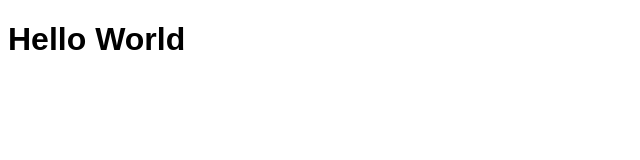
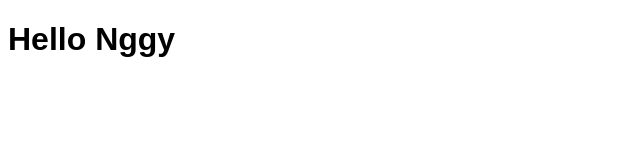
Before and after one commit to gugiimamudin24/rekweb-pertemuan-3, a plain HTML site: page index.html in a window 1280 px wide. Shown: the full height of the page, 0-640 px from the left. Drawn offline with Linux system fonts and the light colour scheme.

Commit message:
mengubah isi di dalam h1

```diff
--- a/index.html
+++ b/index.html
@@ -5,7 +5,7 @@
 	<link rel="stylesheet" type="text/css" href="style.css">
 </head>
 <body>
-		<h1>Hello World</h1>
+		<h1>Hello Nggy</h1>
 <script type="text/javascript" src="script.js"></script>
 
 </body>
```
